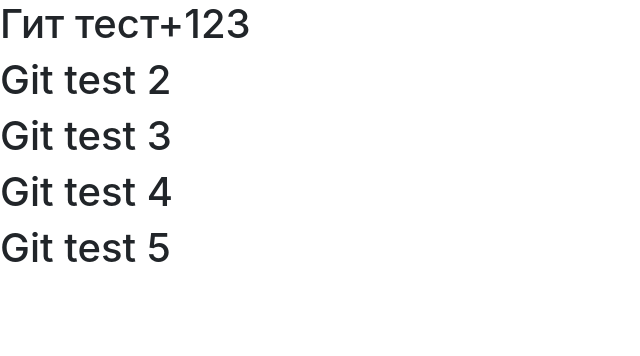
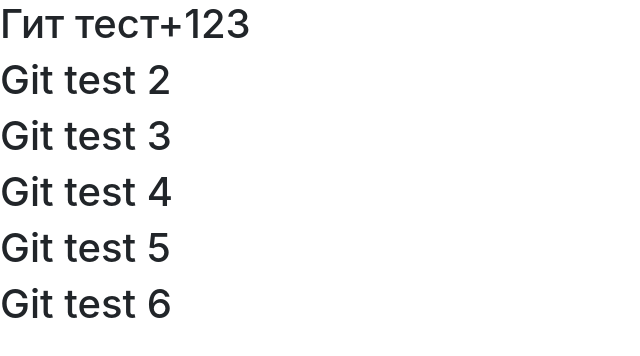
Before and after one commit to salvation27/newprowidence, a plain HTML site: page index.html in a window 1280 px wide. Shown: the whole page, without its empty margins (0-640 px from the left). Drawn offline with nearby package versions, Linux system fonts and the light colour scheme.

Commit message:
commit test 6

```diff
--- a/index.html
+++ b/index.html
@@ -20,6 +20,7 @@
    <h1>Git test 3</h1>
    <h1>Git test 4</h1>
    <h1>Git test 5</h1>
+   <h1>Git test 6</h1>
     <script src="app.js"></script>
   </body>
 </html>
```
